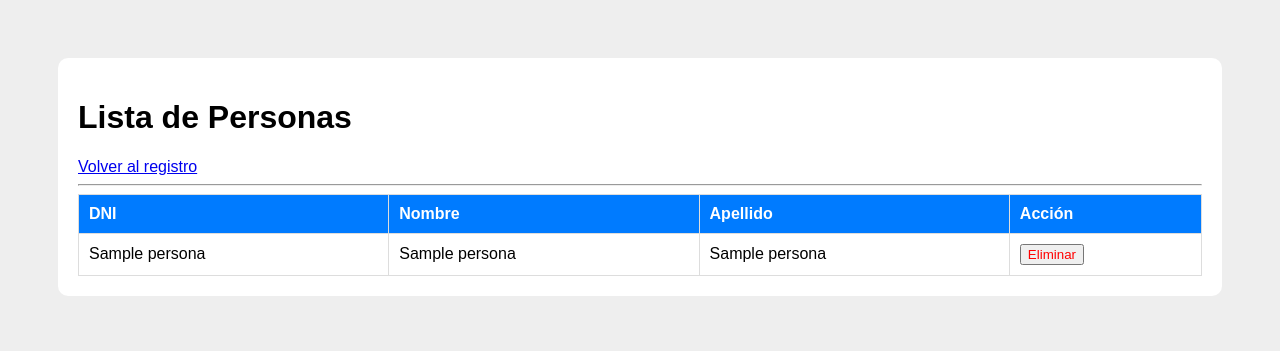
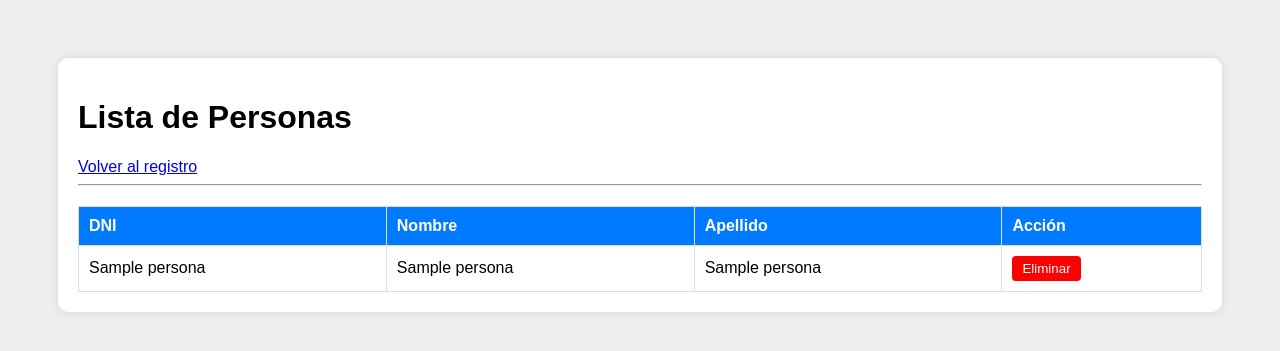
Before and after one commit to cortez200/proyecto-personas, a Flask app: page /administrar in a window 1280 px wide. Shown: the top 351 px of the page. Run offline with Flask 3, Linux system fonts and the light colour scheme; a database or web service that is not in the repository returns one stand-in record (values such as "Sample title"); some libraries are stand-ins or nearby versions.

Commit message:
Correccion de HTML incompleto en administrar

```diff
--- a/templates/administrar.html
+++ b/templates/administrar.html
@@ -1,14 +1,15 @@
 <!DOCTYPE html>
-<html>
+<html lang="es">
 <head>
     <meta charset="UTF-8">
-    <title>Administrar</title>
+    <title>Administrar - ADRIAN</title>
     <style>
         body { font-family: sans-serif; padding: 50px; background: #eee; }
-        .box { background: white; padding: 20px; border-radius: 10px; shadow: 0 0 10px rgba(0,0,0,0.1); }
-        table { width: 100%; border-collapse: collapse; }
+        .box { background: white; padding: 20px; border-radius: 10px; box-shadow: 0 0 10px rgba(0,0,0,0.1); }
+        table { width: 100%; border-collapse: collapse; margin-top: 20px; }
         th, td { padding: 10px; border: 1px solid #ddd; text-align: left; }
         th { background: #007bff; color: white; }
+        .btn-del { color: white; background: red; border: none; padding: 5px 10px; cursor: pointer; border-radius: 4px; }
     </style>
 </head>
 <body>
@@ -32,8 +33,8 @@
                     <td>{{ p[2] }}</td>
                     <td>{{ p[3] }}</td>
                     <td>
-                        <form action="/eliminar/{{ p[1] }}" method="POST">
-                            <button type="submit" style="color:red;">Eliminar</button>
+                        <form action="{{ url_for('eliminar_registro', dni=p[1]) }}" method="POST">
+                            <button type="submit" class="btn-del" onclick="return confirm('¿Eliminar?')">Eliminar</button>
                         </form>
                     </td>
                 </tr>
```
